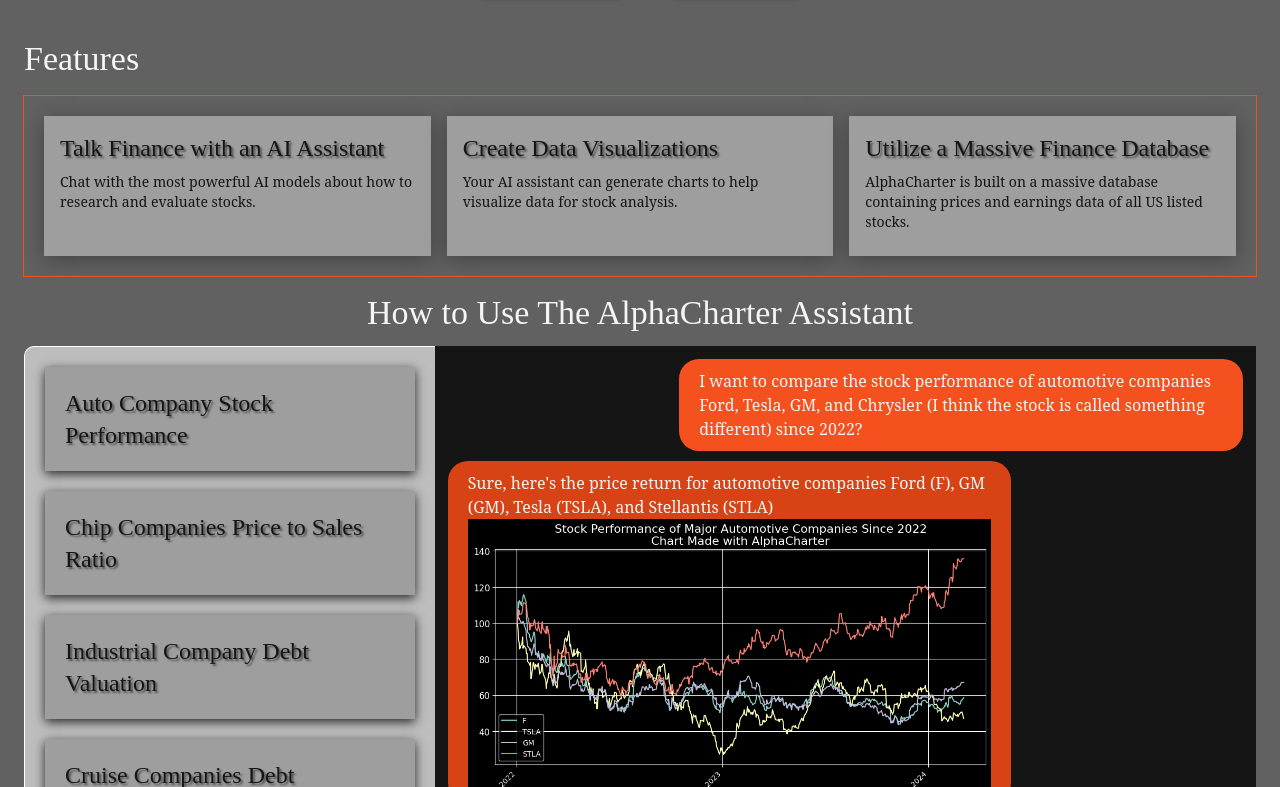
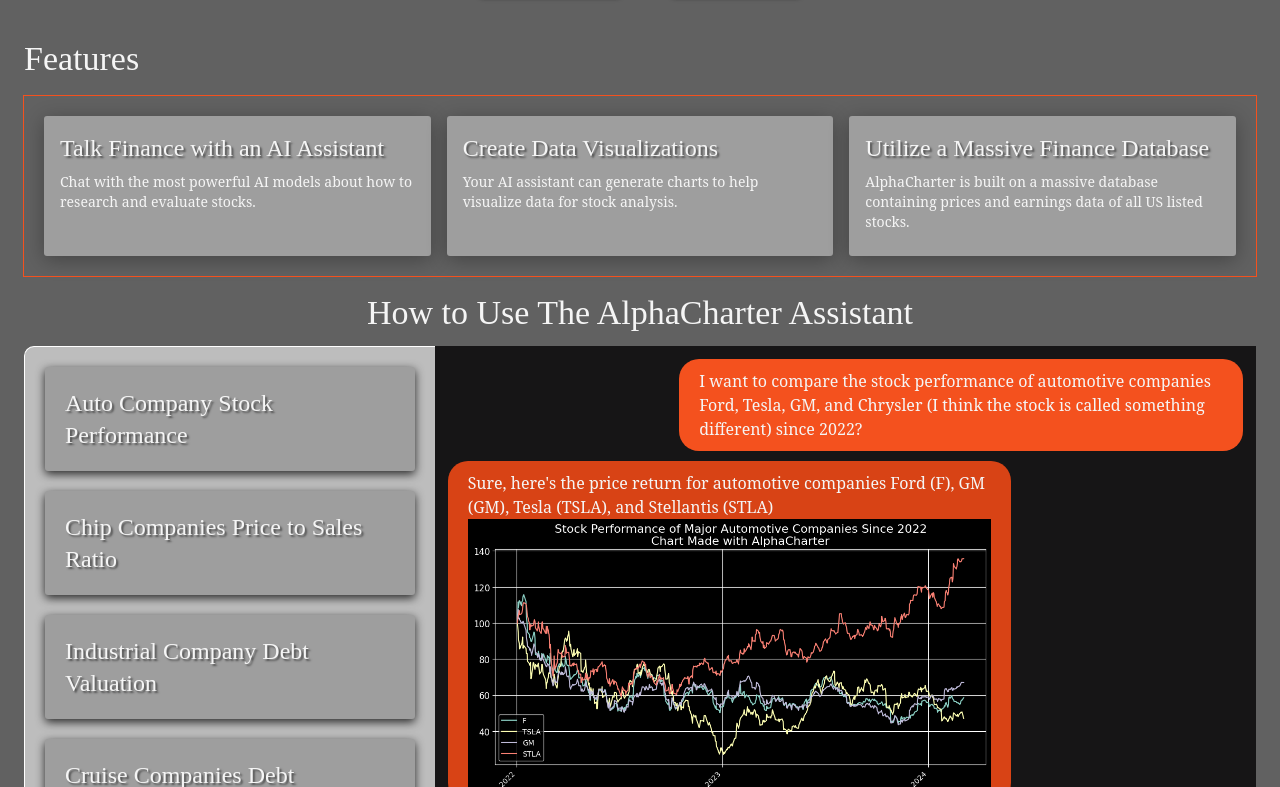
Before and after one commit to SailingSF/alphacharter-frontend, a React (Create React App) app: page / in a window 1280 px wide. Shown: the part 533-1320 px from the top of the page. Built offline with nearby package versions, Linux system fonts and the light colour scheme.

Commit message:
Change card theme to white text

```diff
--- a/src/theme.js
+++ b/src/theme.js
@@ -66,6 +66,15 @@ const theme = createTheme({
           borderRadius: 0,             // Removing rounded corners
         }
       }
+    },
+    MuiCard: {
+      styleOverrides: {
+        root: {
+          // Reset or redefine styles specific to Card
+          color: '#F5F5F5',
+          borderRadius: '3px', // Different border radius for Card
+        }
+      }
     }
   }
   // Add more theme customization here
```
